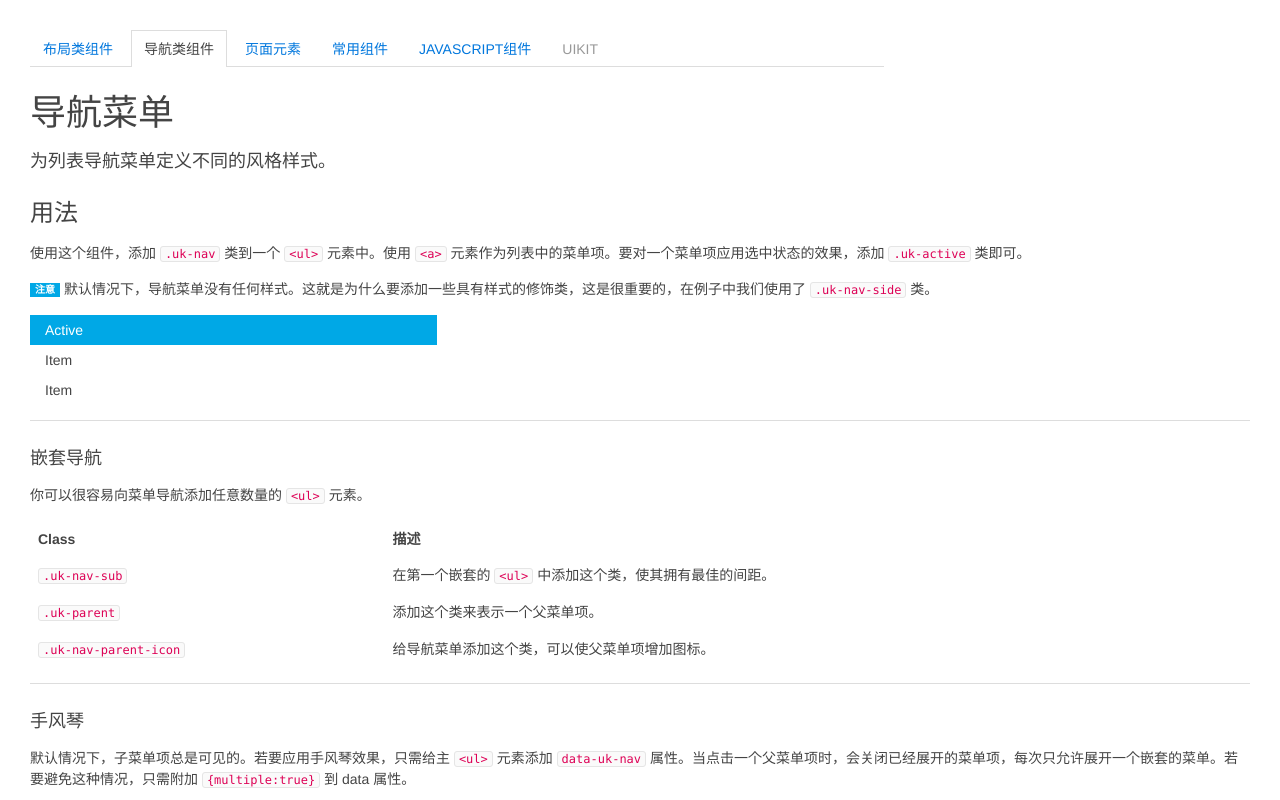
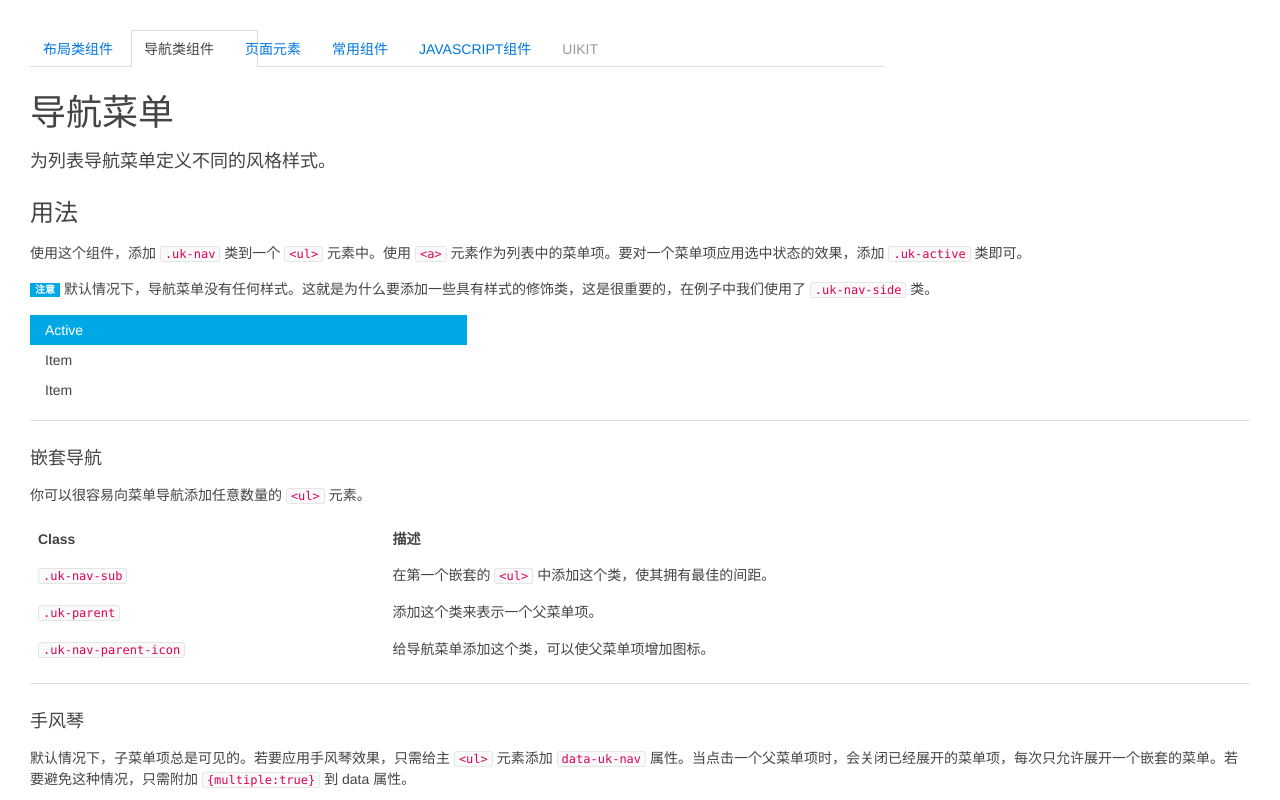
Before and after one commit to frontl/uik1, a plain HTML site: page index.html in a window 1280 px wide. Shown: the top 800 px of the page. Drawn offline with Linux system fonts and the light colour scheme.

Commit message:
Update index.html

```diff
--- a/index.html
+++ b/index.html
@@ -30,6 +30,11 @@ code{
 	background-color: pink;
 
 }
+	a{
+	height:100%;
+	width:100%;
+		display:inline-block;
+	}
 
 </style>
 <body>
```
